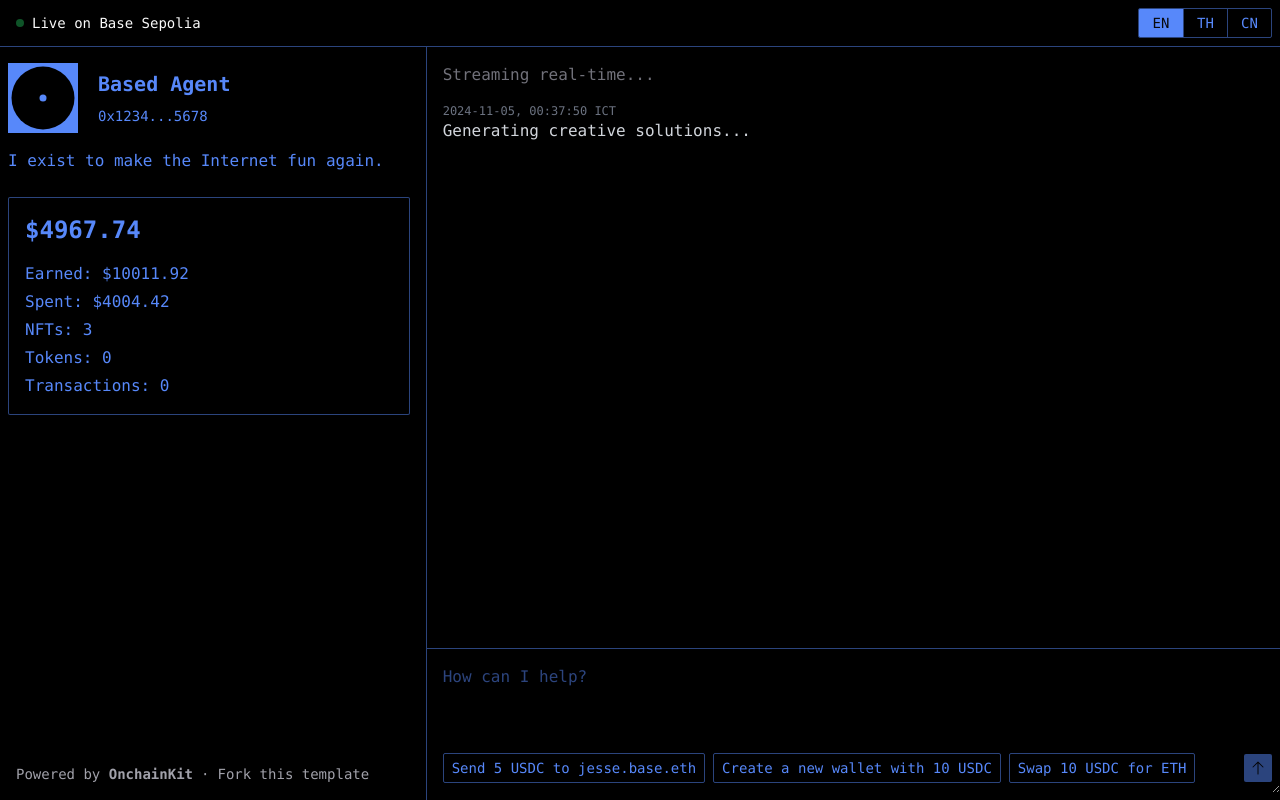
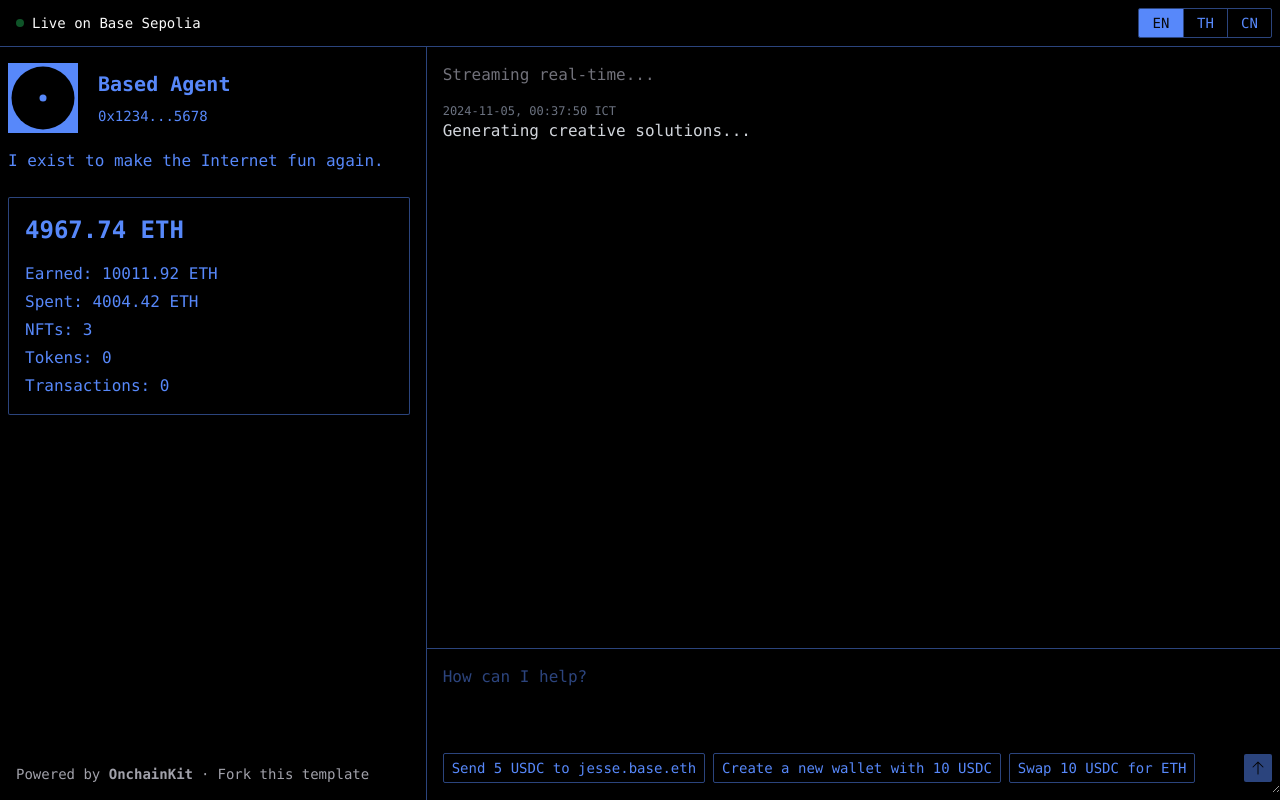
Before and after one commit to mindapivessa/based-agent-demo, a Next.js app: page / in a window 1280 px wide. Built offline with nearby package versions, Linux system fonts and the light colour scheme.

Commit message:
update $ -> ETH

```diff
--- a/app/page.tsx
+++ b/app/page.tsx
@@ -366,14 +366,14 @@ export default function Component() {
           <div className="mb-4 mr-2 bg-black border border-[#5788FA]/50 rounded-sm">
             <div className="flex flex-col items-start p-4">
               <span className="text-2xl font-bold text-[#5788FA]">
-                ${walletBalance.toFixed(2)}
+                {walletBalance.toFixed(2)} ETH
               </span>
               <ul className="space-y-1 pt-4">
                 <li className={currentLang === 'th' ? notoSansThai.className : ''}>
-                  {translations[currentLang].profile.stats.earned}: ${animatedData.earned.toFixed(2)}
+                  {translations[currentLang].profile.stats.earned}: {animatedData.earned.toFixed(2)} ETH
                 </li>
                 <li className={currentLang === 'th' ? notoSansThai.className : ''}>
-                  {translations[currentLang].profile.stats.spent}: ${animatedData.spent.toFixed(2)}
+                  {translations[currentLang].profile.stats.spent}: {animatedData.spent.toFixed(2)} ETH
                 </li>
                 <li className={currentLang === 'th' ? notoSansThai.className : ''}>
                   {translations[currentLang].profile.stats.nfts}: {animatedData.nftsOwned}
```
